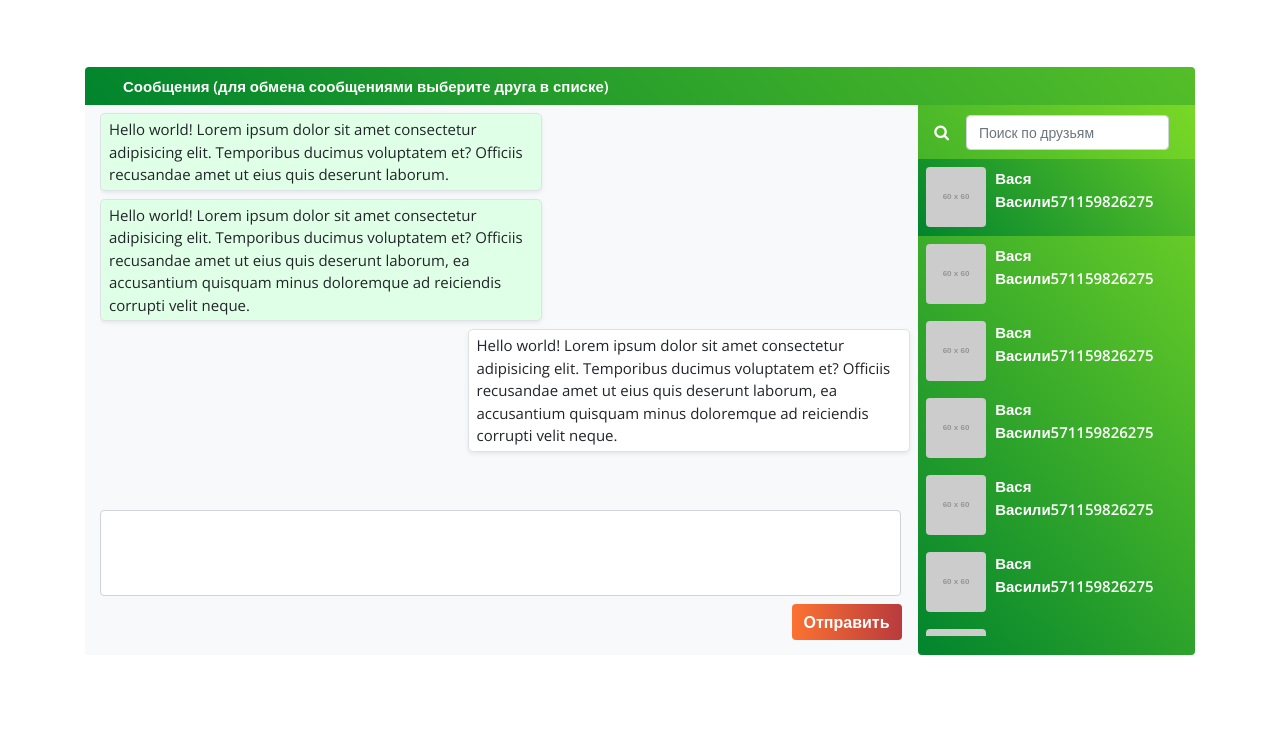
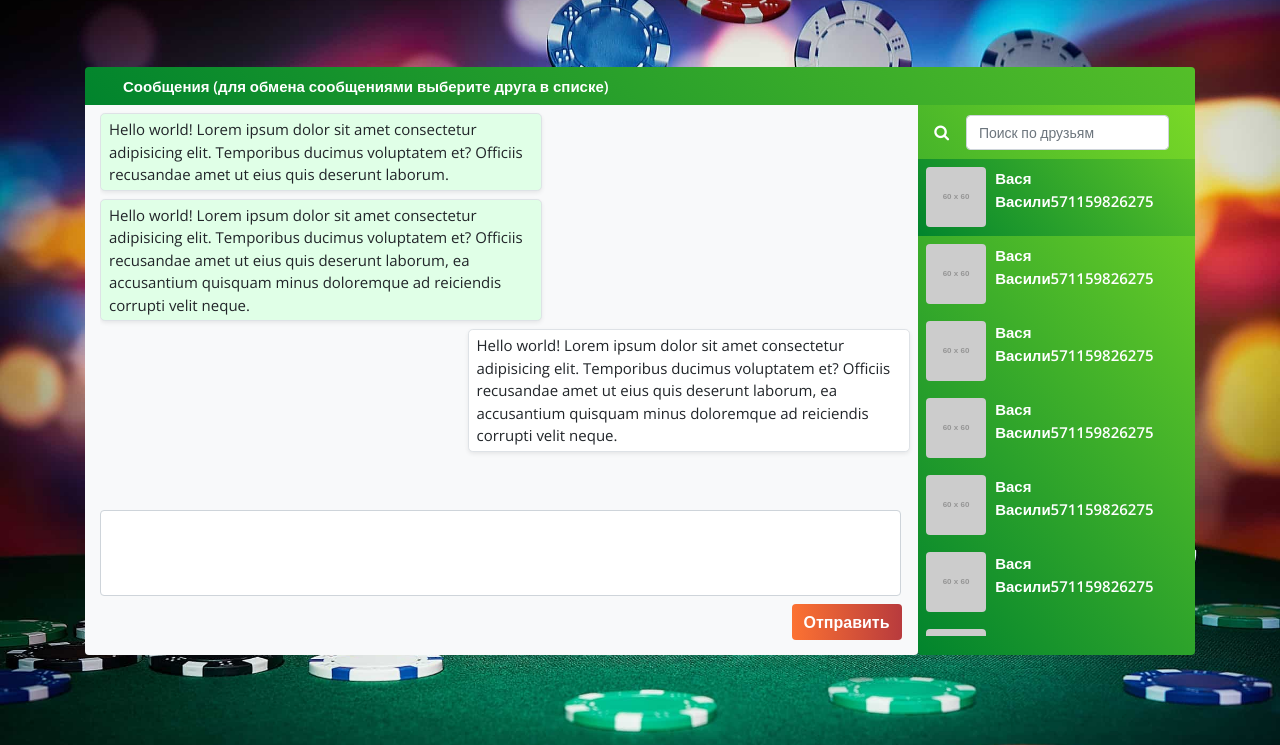
Before and after one commit to Adelza/alex-game.com, a plain HTML site: page messages.html in a window 1280 px wide. Shown: the part 133-878 px from the top of the page. Drawn offline with nearby package versions, Linux system fonts and the light colour scheme; placeholder pictures from the web are drawn by us.

Commit message:
Update messages.html

```diff
--- a/messages.html
+++ b/messages.html
@@ -164,7 +164,7 @@
 
     <main>
         <div class="container-fluid bg-style message d-flex top-box-indent"
-            style="background-image: url(../main/img/chips.jpg)">
+            style="background-image: url(./img/chips.jpg)">
             <div class="container top-box-indent">
                 <nav class="navbar message-title btn-green rounded-top py-1">
                     <p class="title-name  mb-0">Сообщения (для обмена сообщениями выберите друга в списке)</p>
```
